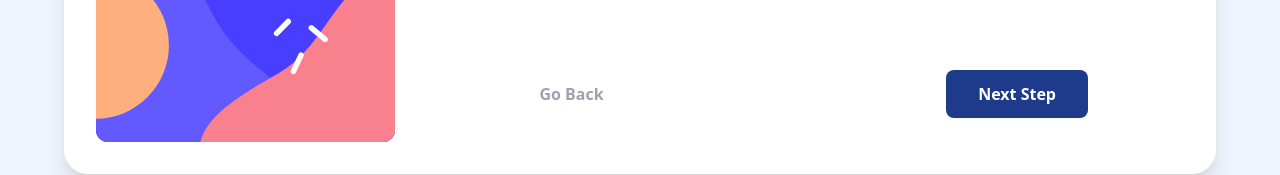
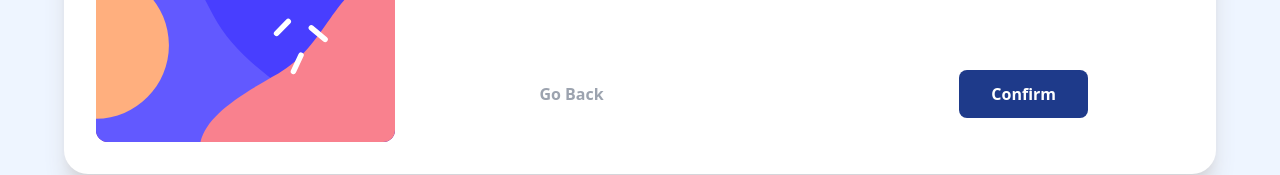
Before and after one commit to VicenteJ20/multi-step-form, a React (Vite) app: page /summary in a window 1280 px wide. Shown: the part 570-745 px from the top of the page. Built offline with nearby package versions, Linux system fonts and the light colour scheme.

Commit message:
fix/minor fixes to nextbtn

```diff
--- a/src/components/NextBtn.tsx
+++ b/src/components/NextBtn.tsx
@@ -9,7 +9,7 @@ const NextBtn = ({ onSubmit }: NextBtnProps) => {
     <>
       {
         onSubmit ? (
-          <button onClick={onSubmit} type='button' className='bg-blue-900 text-white hover:bg-blue-600 transition-all duration-300 ease-in-out font-semibold rounded-lg py-3 px-8'>Next Step</button>
+          <button onClick={onSubmit} type='button' className='bg-blue-900 text-white hover:bg-blue-600 transition-all duration-300 ease-in-out font-semibold rounded-lg py-3 px-8'>{currentStep.value === 4 ? 'Confirm' : 'Next Step'}</button>
         ) : (
           <button type='submit' className='bg-blue-900 text-white hover:bg-blue-600 transition-all duration-300 ease-in-out font-semibold rounded-lg py-3 px-8'>{currentStep.value === 4 ? 'Confirm' : 'Next Step'}</button>
         )
```
